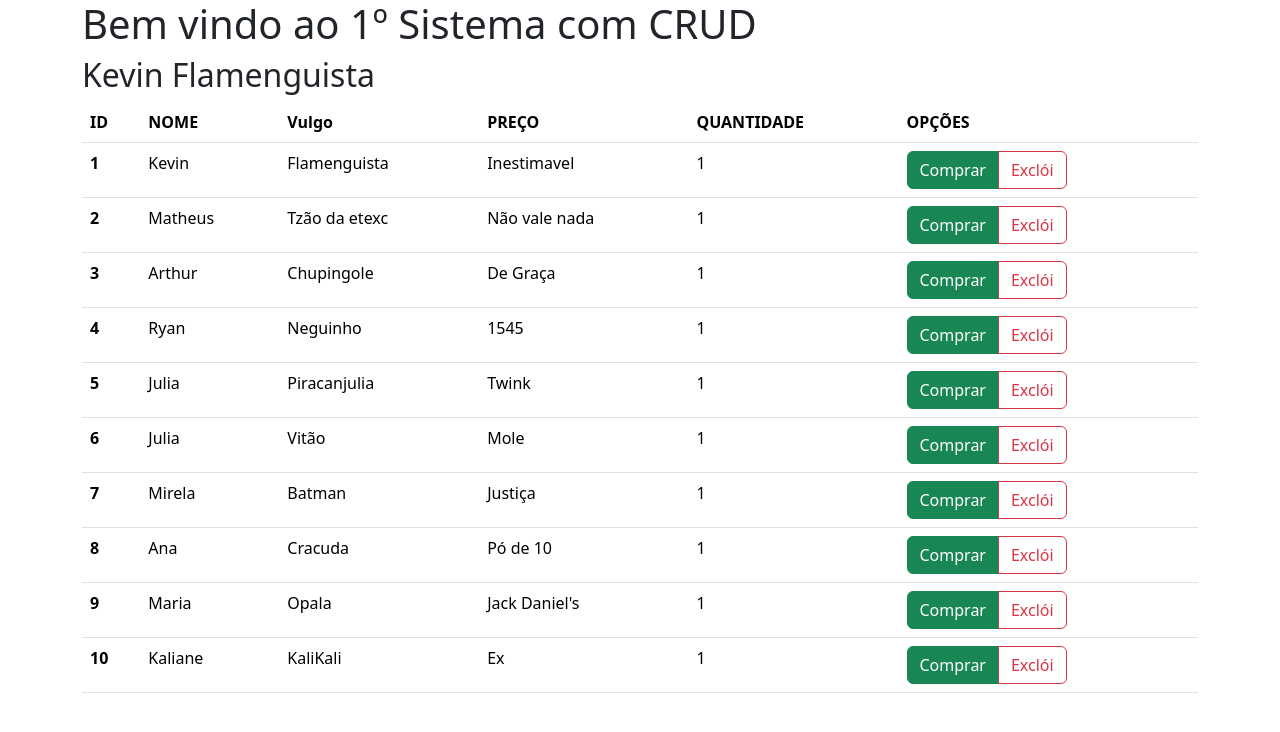
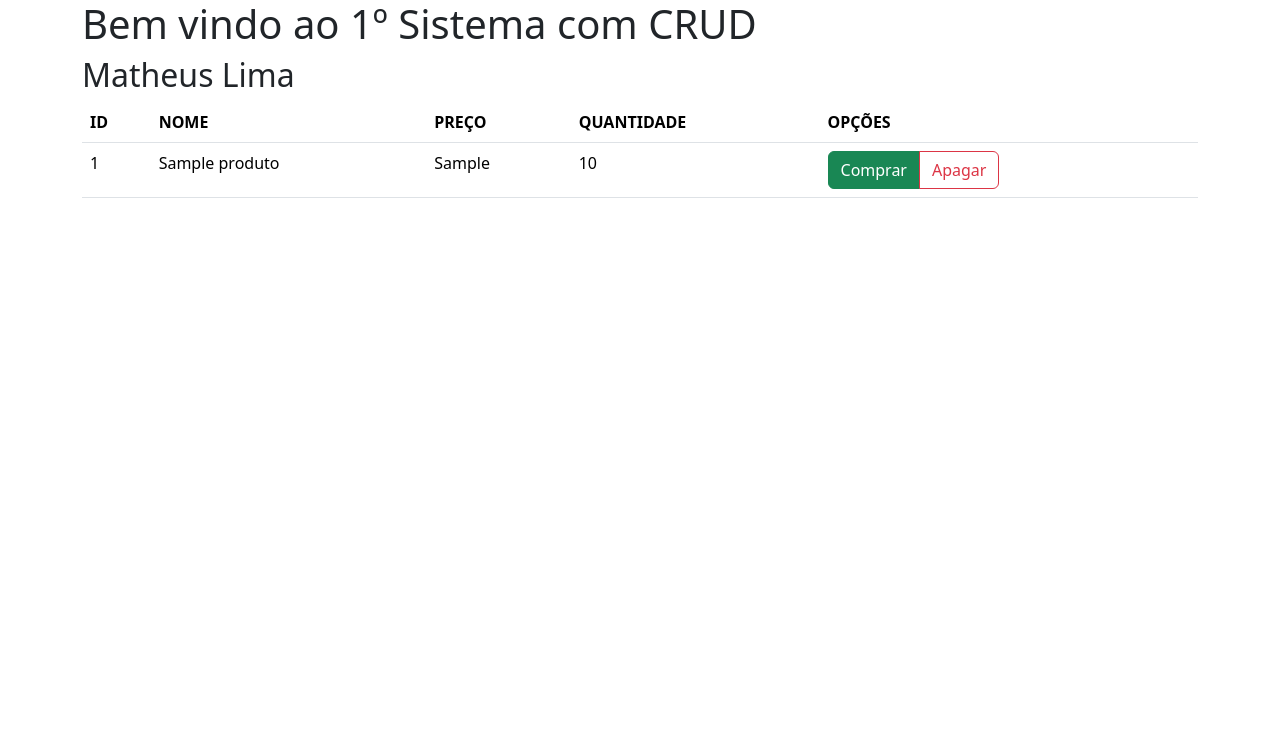
Before and after one commit to PatolinoOMag0/Loja1, a PHP site: page /k/listar.php in a window 1280 px wide. Shown: the top 732 px of the page. Run offline with PHP 8.4, Linux system fonts and the light colour scheme; tables that the repository leaves empty or names only in its code hold one stand-in row (values such as "Sample post").

Commit message:
Mudanças

```diff
--- a/k/cabecalho.php
+++ /dev/null
@@ -1,12 +0,0 @@
-<!DOCTYPE html>
-<html lang="en">
-<head>
-    <meta charset="UTF-8">
-    <meta name="viewport" content="width=device-width, initial-scale=1.0">
-    <title>LoLja</title>
-    <link href="https://cdn.jsdelivr.net/npm/bootstrap@5.3.7/dist/css/bootstrap.min.css" rel="stylesheet" integrity="sha384-LN+7fdVzj6u52u30Kp6M/trliBMCMKTyK833zpbD+pXdCLuTusPj697FH4R/5mcr" crossorigin="anonymous">
-</head>
-<body>
-
-</body>
-</html>
--- a/k/listar.php
+++ /dev/null
@@ -1,156 +0,0 @@
-<?php
-    include 'cabecalho.php';
-?>
-<body>
-    <div class="container">
-        <h1>Bem vindo ao 1º Sistema com CRUD</h1>
-        <h2>Kevin Flamenguista</h2>
-    </div>
-    <div class="container">
-        <table class="table">
-            <thead>
-                <tr>
-                    <th scope="col">ID</th>
-                    <th scope="col">NOME</th>
-                    <th scope="col">Vulgo</th>
-                    <th scope="col">PREÇO</th>
-                    <th scope="col">QUANTIDADE</th>
-                    <th scope="col">OPÇÕES  </th>
-                </tr>
-
-            </thead>
-            <tbody>
-                <tr>
-                    <th scope="row">1</th>
-                    <td>Kevin</td>
-                    <td>Flamenguista</td>
-                    <td>Inestimavel</td>
-                    <td>1</td>
-                    <td>
-                        <div class="btn-group" role="group" aria-label="Basic mixed styles example">
-                            <a href="#" type="button" class="btn btn-success">Comprar</a>
-                            <a href="#" type="button" class="btn btn-outline-danger" for="vbtn-radio2">Exclói</a>
-                        </div>
-                    </td>
-                </tr>
-                <tr>
-                    <th scope="row">2</th>
-                    <td>Matheus</td>
-                    <td>Tzão da etexc</td>
-                    <td>Não vale nada</td>
-                    <td>1</td>
-                    <td>
-                        <div class="btn-group" role="group" aria-label="Basic mixed styles example">
-                            <a href="#" type="button" class="btn btn-success">Comprar</a>
-                            <a href="#" type="button" class="btn btn-outline-danger" for="vbtn-radio2">Exclói</a>
-                        </div>
-                    </td>
-                </tr>
-                <tr>
-                    <th scope="row">3</th>
-                    <td>Arthur</td>
-                    <td>Chupingole</td>
-                    <td>De Graça</td>
-                    <td>1</td>
-                    <td>
-                        <div class="btn-group" role="group" aria-label="Basic mixed styles example">
-                            <a href="#" type="button" class="btn btn-success">Comprar</a>
-                            <a href="#" type="button" class="btn btn-outline-danger" for="vbtn-radio2">Exclói</a>
-                        </div>
-                    </td>
-                </tr>
-                <tr>
-                    <th scope="row">4</th>
-                    <td>Ryan</td>
-                    <td>Neguinho</td>
-                    <td>1545</td>
-                    <td>1</td>
-                    <td>
-                        <div class="btn-group" role="group" aria-label="Basic mixed styles example">
-                            <a href="#" type="button" class="btn btn-success">Comprar</a>
-                            <a href="#" type="button" class="btn btn-outline-danger" for="vbtn-radio2">Exclói</a>
-                        </div>
-                    </td>
-                </tr>
-                <tr>
-                    <th scope="row">5</th>
-                    <td>Julia</td>
-                    <td>Piracanjulia</td>
-                    <td>Twink</td>
-                    <td>1</td>
-                    <td>
-                        <div class="btn-group" role="group" aria-label="Basic mixed styles example">
-                            <a href="#" type="button" class="btn btn-success">Comprar</a>
-                            <a href="#" type="button" class="btn btn-outline-danger" for="vbtn-radio2">Exclói</a>
-                        </div>
-                    </td>
-                </tr>
-                <tr>
-                    <th scope="row">6</th>
-                    <td>Julia</td>
-                    <td>Vitão</td>
-                    <td>Mole</td>
-                    <td>1</td>
-                    <td>
-                        <div class="btn-group" role="group" aria-label="Basic mixed styles example">
-                            <a href="#" type="button" class="btn btn-success">Comprar</a>
-                            <a href="#" type="button" class="btn btn-outline-danger" for="vbtn-radio2">Exclói</a>
-                        </div>
-                    </td>
-                </tr>
-                <tr>
-                    <th scope="row">7</th>
-                    <td>Mirela</td>
-                    <td>Batman</td>
-                    <td>Justiça</td>
-                    <td>1</td>
-                    <td>
-                        <div class="btn-group" role="group" aria-label="Basic mixed styles example">
-                            <a href="#" type="button" class="btn btn-success">Comprar</a>
-                            <a href="#" type="button" class="btn btn-outline-danger" for="vbtn-radio2">Exclói</a>
-                        </div>
-                    </td>
-                </tr>
-                <tr>
-                    <th scope="row">8</th>
-                    <td>Ana</td>
-                    <td>Cracuda</td>
-                    <td>Pó de 10</td>
-                    <td>1</td>
-                    <td>
-                        <div class="btn-group" role="group" aria-label="Basic mixed styles example">
-                            <a href="#" type="button" class="btn btn-success">Comprar</a>
-                            <a href="#" type="button" class="btn btn-outline-danger" for="vbtn-radio2">Exclói</a>
-                        </div>
-                    </td>
-                </tr>
-                <tr>
-                    <th scope="row">9</th>
-                    <td>Maria</td>
-                    <td>Opala</td>
-                    <td>Jack Daniel's</td>
-                    <td>1</td>
-                    <td>
-                        <div class="btn-group" role="group" aria-label="Basic mixed styles example">
-                            <a href="#" type="button" class="btn btn-success">Comprar</a>
-                            <a href="#" type="button" class="btn btn-outline-danger" for="vbtn-radio2">Exclói</a>
-                        </div>
-                    </td>
-                </tr>
-                <tr>
-                    <th scope="row">10</th>
-                    <td>Kaliane</td>
-                    <td>KaliKali</td>
-                    <td>Ex</td>
-                    <td>1</td>
-                    <td>
-                        <div class="btn-group" role="group" aria-label="Basic mixed styles example">
-                            <a href="#" type="button" class="btn btn-success">Comprar</a>
-                            <a href="#" type="button" class="btn btn-outline-danger" for="vbtn-radio2">Exclói</a>
-                        </div>
-                    </td>
-                </tr>
-            </tbody>
-        </table>
-    </div>
-</body>
--- a/listar.php
+++ b/listar.php
@@ -12,7 +12,6 @@
                 <tr>
                     <th scope="col">ID</th>
                     <th scope="col">NOME</th>
-                    <th scope="col">Vulgo</th>
                     <th scope="col">PREÇO</th>
                     <th scope="col">QUANTIDADE</th>
                     <th scope="col">OPÇÕES  </th>
@@ -32,7 +31,7 @@
                         echo "
                         <td>
                             <div class='btn-group' role='group' aria-label='Basic mixed styles example'>
-                                <a href='#' type='button' class='btn btn-success'>Comprar</a>
+                                <a href='form_atualizar.php?id=".$produto['nome']."' type='button' class='btn btn-success'>Comprar</a>
                                 <a href='#' type='button' class='btn btn-outline-danger' for='vbtn-radio2'>Apagar</a>
                             </div>
                         </td>
```
Also changed, not shown: form_atualizar.php (added, +40 -0 lines), k/form_cadastrar.php (deleted, +0 -20 lines), k/index.php (deleted, +0 -25 lines).
